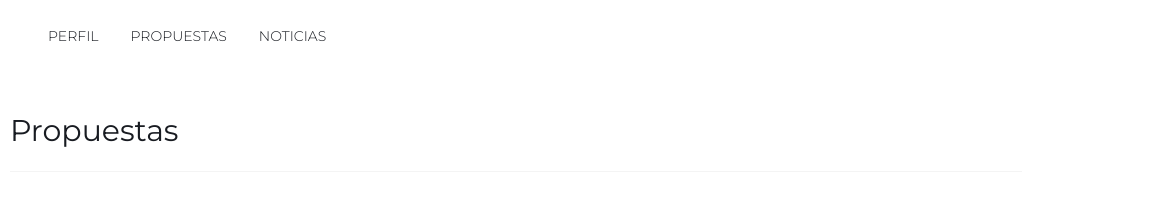
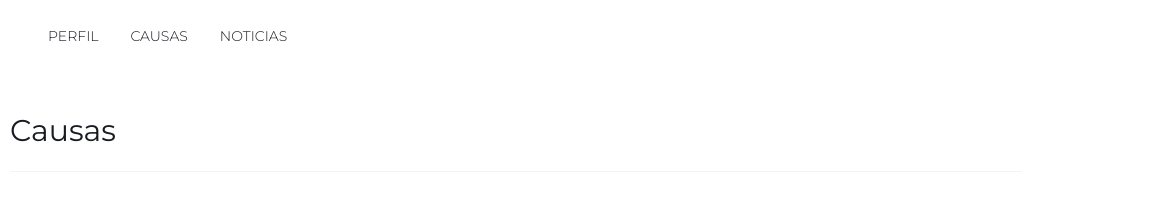
Before and after one commit to paty-ua/paty-ua.github.io, a plain HTML site: page propuestas.html in a window 1280 px wide. Shown: the top 204 px of the page, 124-1280 px from the left. Drawn offline with Linux system fonts and the light colour scheme.

Commit message:
Changed "Propuestas" to "Causas"

```diff
--- a/propuestas.html
+++ b/propuestas.html
@@ -30,7 +30,7 @@
                 </li>
                 <li>
                     <a href="/propuestas" class="anchor-no-decoration main-navigation-link">
-                        <span>Propuestas</span>
+                        <span>Causas</span>
                     </a>
                 </li>
                 <li>
@@ -58,7 +58,7 @@
             </li>
             <li class="side-menu-link-nav">
                 <a href="/propuestas" class="anchor-no-decoration">
-                    <span>Propuestas</span>
+                    <span>Causas</span>
                 </a>
             </li>
             <li class="side-menu-link-nav">
@@ -73,7 +73,7 @@
 
     <header class="contact-header">
         <div class="container">
-            <h1>Propuestas</h1>
+            <h1>Causas</h1>
         </div>
     </header>
 
```
Also changed, not shown: index.html (+2 -2 lines), noticias.html (+2 -2 lines), perfil.html (+2 -2 lines).
